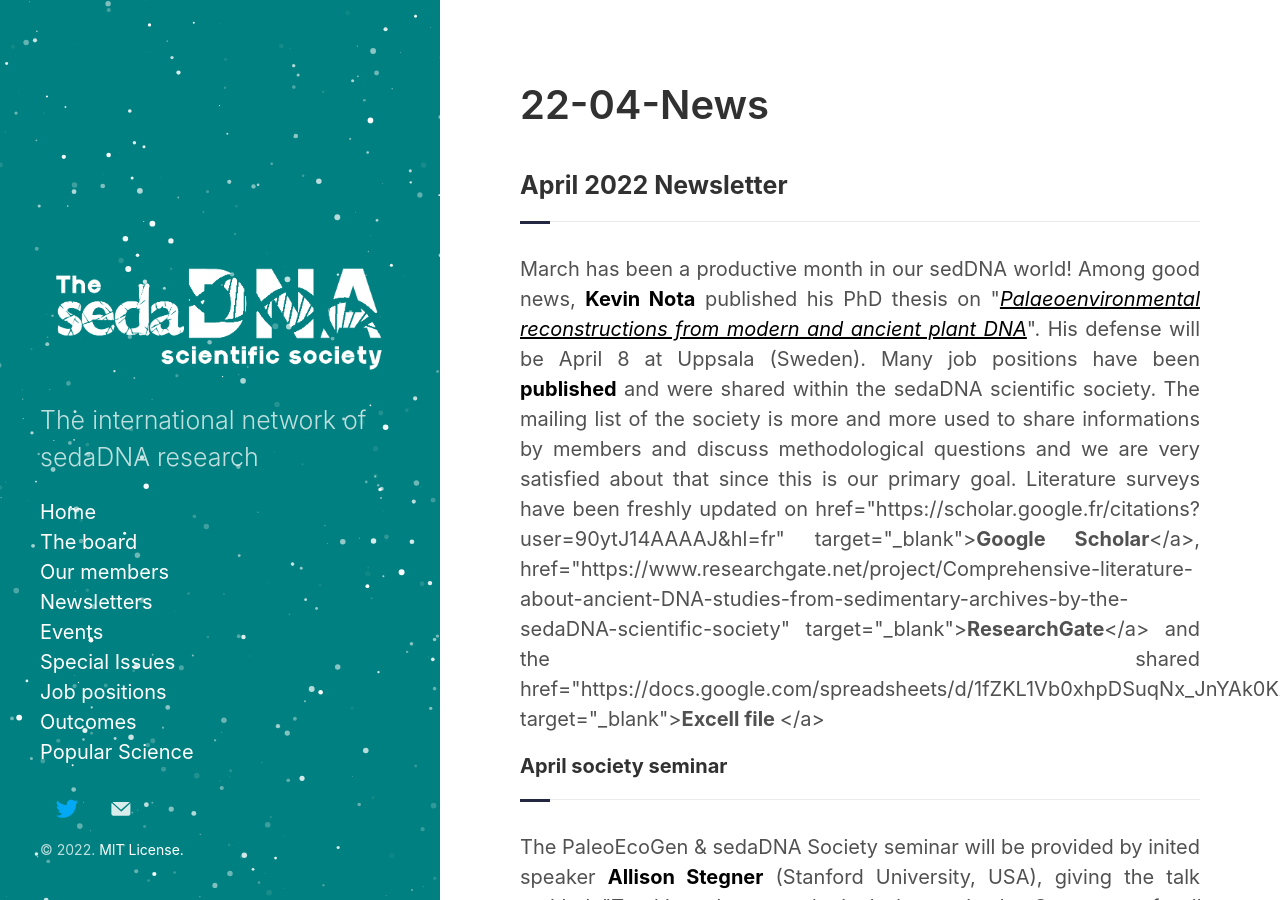
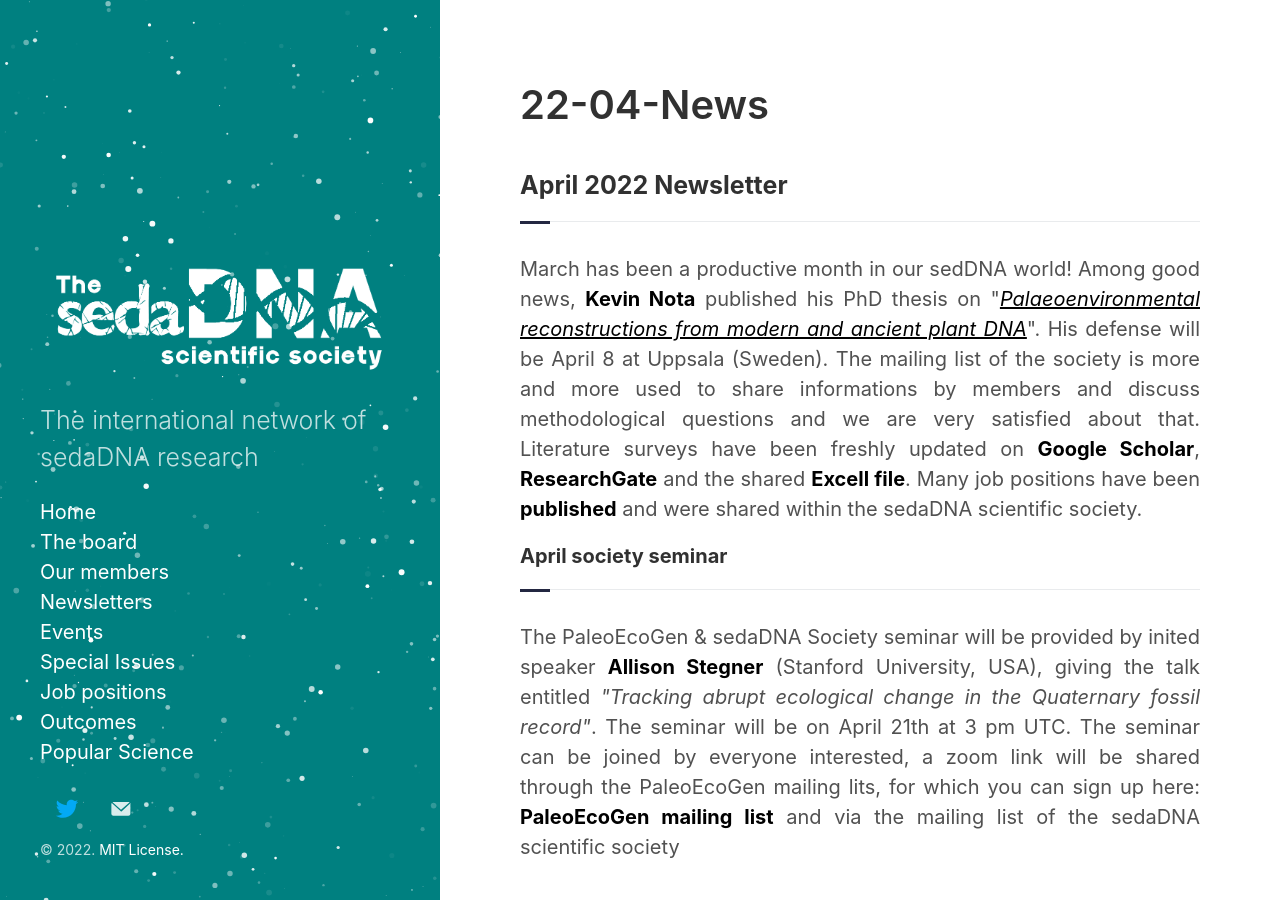
Before and after one commit to sedadna/sedadna.github.io, a Jekyll site: the page built from category/news/22-04.md, in a window 1280 px wide and 900 px high. Built offline with Jekyll 4.4.1, drawn with Linux system fonts in a browser that asks for light colours.

Commit message:
Update 22-04.md

```diff
--- a/category/news/22-04.md
+++ b/category/news/22-04.md
@@ -9,7 +9,7 @@
 
 <div class="intro">
 
-<p> March has been a productive month in our sedDNA world! Among  good news, <a href="https://www.researchgate.net/profile/Kevin-Nota" target="_blank"><b>Kevin Nota</b></a> published his PhD thesis on "<a href="https://www.diva-portal.org/smash/get/diva2:1638626/FULLTEXT01.pdf" target="_blank"><u><i>Palaeoenvironmental reconstructions from modern and ancient plant DNA</i></u></a>". His defense will be April 8 at Uppsala (Sweden). Many job positions have been <a href="https://sedadna.github.io/category/positions.html" target="_blank"><b>published</b></a> and were shared within the sedaDNA scientific society. The mailing list of the society is more and more used to share informations by members and discuss methodological questions and we are very satisfied about that since this is our primary goal. Literature surveys have been freshly updated on href="https://scholar.google.fr/citations?user=90ytJ14AAAAJ&hl=fr" target="_blank"><b>Google Scholar</b></a>, href="https://www.researchgate.net/project/Comprehensive-literature-about-ancient-DNA-studies-from-sedimentary-archives-by-the-sedaDNA-scientific-society" target="_blank"><b>ResearchGate</b></a> and the shared  href="https://docs.google.com/spreadsheets/d/1fZKL1Vb0xhpDSuqNx_JnYAk0KXEtF0PS/edit#gid=1460788996" target="_blank"><b>Excell file </b></a>
+<p> March has been a productive month in our sedDNA world! Among  good news, <a href="https://www.researchgate.net/profile/Kevin-Nota" target="_blank"><b>Kevin Nota</b></a> published his PhD thesis on "<a href="https://www.diva-portal.org/smash/get/diva2:1638626/FULLTEXT01.pdf" target="_blank"><u><i>Palaeoenvironmental reconstructions from modern and ancient plant DNA</i></u></a>". His defense will be April 8 at Uppsala (Sweden). The mailing list of the society is more and more used to share informations by members and discuss methodological questions and we are very satisfied about that. Literature surveys have been freshly updated on <a href="https://scholar.google.fr/citations?user=90ytJ14AAAAJ&hl=fr" target="_blank"><b>Google Scholar</b></a>, <a href="https://www.researchgate.net/project/Comprehensive-literature-about-ancient-DNA-studies-from-sedimentary-archives-by-the-sedaDNA-scientific-society" target="_blank"><b>ResearchGate</b></a> and the shared  <a href="https://docs.google.com/spreadsheets/d/1fZKL1Vb0xhpDSuqNx_JnYAk0KXEtF0PS/edit#gid=1460788996" target="_blank"><b>Excell file</b></a>. Many job positions have been <a href="https://sedadna.github.io/category/positions.html" target="_blank"><b>published</b></a> and were shared within the sedaDNA scientific society.
 
   <br>
 <div class="intro">
```
